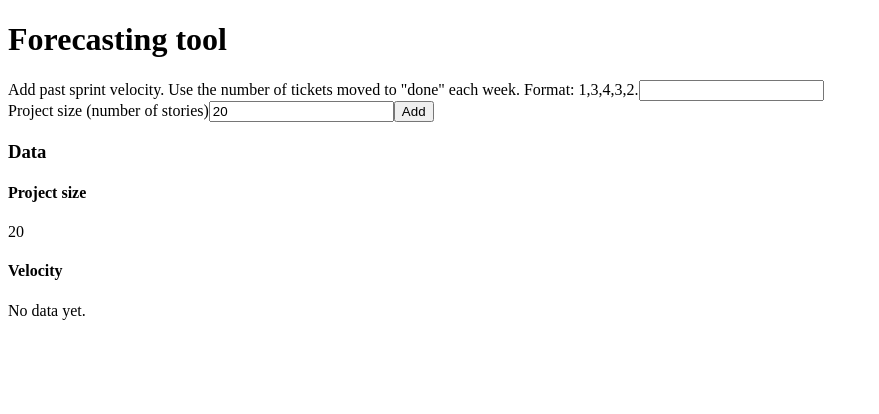
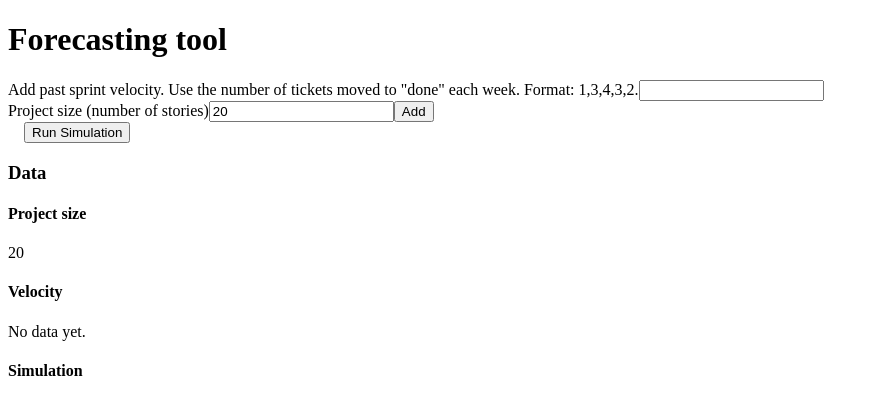
Before and after one commit to ZakLaughton/monte-carlo-forecaster, a React (Vite) app: page / in a window 1280 px wide. Shown: the top 414 px of the page, without its empty margins (0-879 px from the left). Built offline with nearby package versions, Linux system fonts and the light colour scheme.

Commit message:
add simulated results

```diff
--- a/src/App.tsx
+++ b/src/App.tsx
@@ -8,7 +8,9 @@ function App() {
   const [velocityInput, setVelocityInput] = useState<string>("");
 
   const [projectSize, setProjectSize] = useState<number>(20);
-  const [projectSizeInput, setProjectSizeInput] = useState<number>("20");
+  const [projectSizeInput, setProjectSizeInput] = useState<number>(20);
+
+  const [simulationResults, setSimulationResults] = useState<number[]>([]);
 
   const handleSubmit = (event: React.SubmitEvent) => {
     event.preventDefault();
@@ -18,6 +20,27 @@ function App() {
       setProjectSize(parsedSize);
     }
     setPastVelocity(velocityInput.split(",").map((num) => Number(num)));
+  };
+
+  const runSimulation = () => {
+    if (pastVelocity.length === 0) return;
+
+    const simulations = [];
+
+    for (let i = 0; i < 100; i++) {
+      console.log("Running simulation number", i + 1);
+      let remainingStories = projectSize;
+      let totalWeeks = 0;
+
+      while (remainingStories > 0) {
+        totalWeeks++;
+        const completedThisWeek = pickRandomItem(pastVelocity);
+        remainingStories -= completedThisWeek;
+      }
+      simulations.push(totalWeeks);
+    }
+
+    setSimulationResults(simulations);
   };
 
   return (
@@ -45,6 +68,10 @@ function App() {
         <button type="submit">Add</button>
       </form>
 
+      <button onClick={runSimulation} style={{ marginLeft: "1rem" }}>
+        Run Simulation
+      </button>
+
       <div>
         <h3>Data</h3>
         <h4>Project size</h4>
@@ -61,9 +88,21 @@ function App() {
             ))}
           </ul>
         )}
+        <h4>Simulation</h4>
+        {simulationResults}
       </div>
     </div>
   );
 }
 
+/**
+ * Picks a random element from an array.
+ * @param arr The array to pick from.
+ * @returns A random element from the array, or undefined if the array is empty.
+ */
+function pickRandomItem<T>(arr: T[]): T {
+  const randomIndex = Math.floor(Math.random() * arr.length);
+  return arr[randomIndex];
+}
+
 export default App;
```
